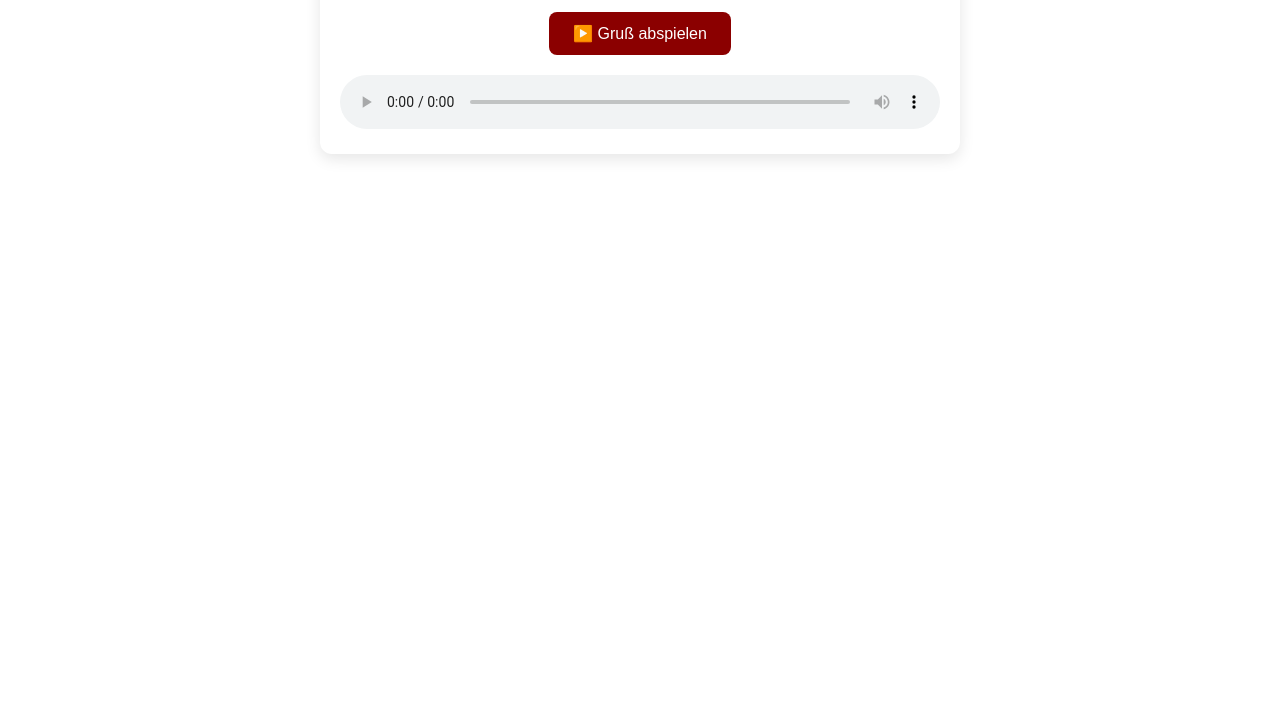
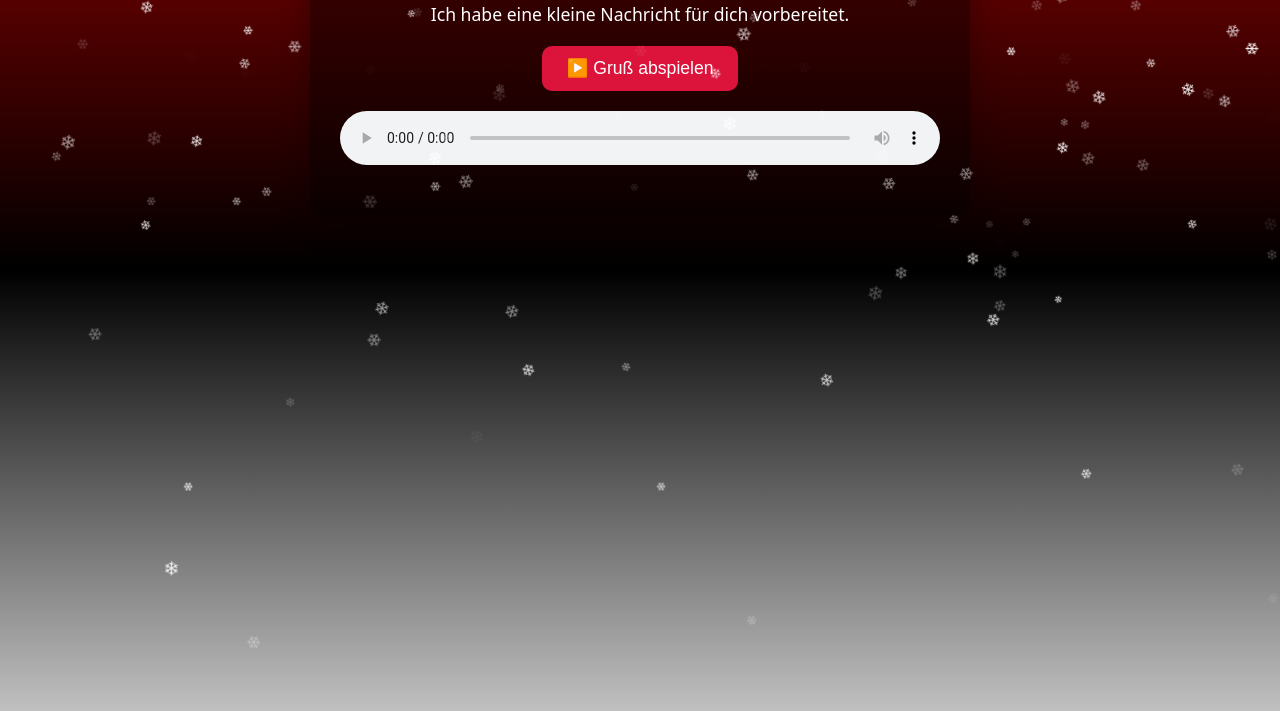
Before and after one commit to petermoedl/wg2025um, a plain HTML site: page index.html in a window 1280 px wide. Shown: the part 169-880 px from the top of the page. Before the commit the page ends 800 px from the top, so only its background shows below. Drawn offline with Linux system fonts and the light colour scheme.

Commit message:
Add festive styles and snowflake animation

```diff
--- a/index.html
+++ b/index.html
@@ -5,16 +5,124 @@
 <meta name="viewport" content="width=device-width, initial-scale=1.0">
 <title>Frohe Weihnachten!</title>
 <link rel="stylesheet" href="style.css">
+<style>
+  /* Body & Hintergrund */
+  body {
+    font-family: system-ui, sans-serif;
+    margin: 0;
+    padding: 0;
+    text-align: center;
+    background: linear-gradient(to bottom, #8B0000, #000000, #C0C0C0);
+    color: white;
+    overflow-x: hidden;
+    min-height: 100vh;
+  }
+
+  /* Karte / Content */
+  .card {
+    max-width: 600px;
+    margin: 80px auto;
+    padding: 30px;
+    border-radius: 15px;
+    background: rgba(0,0,0,0.4);
+    box-shadow: 0 10px 30px rgba(0,0,0,0.3);
+  }
+
+  h2 {
+    margin: 0 0 15px;
+    font-size: 2em;
+  }
+
+  p {
+    font-size: 1.1em;
+    margin-bottom: 20px;
+  }
+
+  button {
+    padding: 12px 24px;
+    border: none;
+    border-radius: 10px;
+    background: crimson;
+    color: white;
+    font-size: 1.1em;
+    cursor: pointer;
+  }
+
+  button:hover {
+    background: #ff4d4d;
+  }
+
+  audio {
+    width: 100%;
+    margin-top: 20px;
+  }
+
+  #error {
+    margin-top: 15px;
+    color: #ffb3b3;
+  }
+
+  /* Schneeflocken */
+  .snowflake {
+    position: fixed;
+    top: -10px;
+    color: white;
+    font-size: 1em;
+    user-select: none;
+    pointer-events: none;
+    z-index: 9999;
+    animation-name: fall;
+    animation-timing-function: linear;
+    animation-iteration-count: 1;
+  }
+
+  @keyframes fall {
+    0% { transform: translateY(-10px) rotate(0deg); }
+    100% { transform: translateY(110vh) rotate(360deg); }
+  }
+</style>
 </head>
 <body>
+
   <div class="card">
     <h2>Frohe Weihnachten, <span id="name">Freund</span> 🎄</h2>
     <p>Ich habe eine kleine Nachricht für dich vorbereitet.</p>
     <button id="playBtn">▶️ Gruß abspielen</button>
     <audio id="player" controls></audio>
-    <div id="error" style="color:red;"></div>
+    <div id="error"></div>
   </div>
 
-  <script src="script.js"></script>
-</body>
-</html>
+  <!-- Schneeflocken-Skript -->
+  <script>
+    const maxInitialFlakes = 150; // zu Beginn erzeugt
+    const snowflakes = [];
+
+    function createSnowflake() {
+        const flake = document.createElement('div');
+        flake.className = 'snowflake';
+        flake.style.left = Math.random() * 100 + 'vw';
+        flake.style.fontSize = (Math.random() * 10 + 10) + 'px';
+        flake.style.opacity = Math.random();
+        const duration = Math.random() * 10 + 5; // 5-15s
+        flake.style.animationDuration = duration + 's';
+        flake.innerHTML = '❄';
+        document.body.appendChild(flake);
+        snowflakes.push(flake);
+
+        // Entfernt Schneeflocke nach Ende der Animation
+        setTimeout(() => {
+            flake.remove();
+            snowflakes.splice(snowflakes.indexOf(flake),1);
+            // Neue Schneeflocke nach zufälliger Verzögerung erzeugen
+            setTimeout(createSnowflake, Math.random() * 1000);
+        }, duration * 1000);
+    }
+
+    // Initial zufällig Schneeflocken erzeugen
+    for(let i=0; i<maxInitialFlakes; i++){
+        setTimeout(createSnowflake, Math.random() * 5000);
+    }
+  </script>
+
+  <!-- Script für Namen & Audio -->
+  <script sr
```
